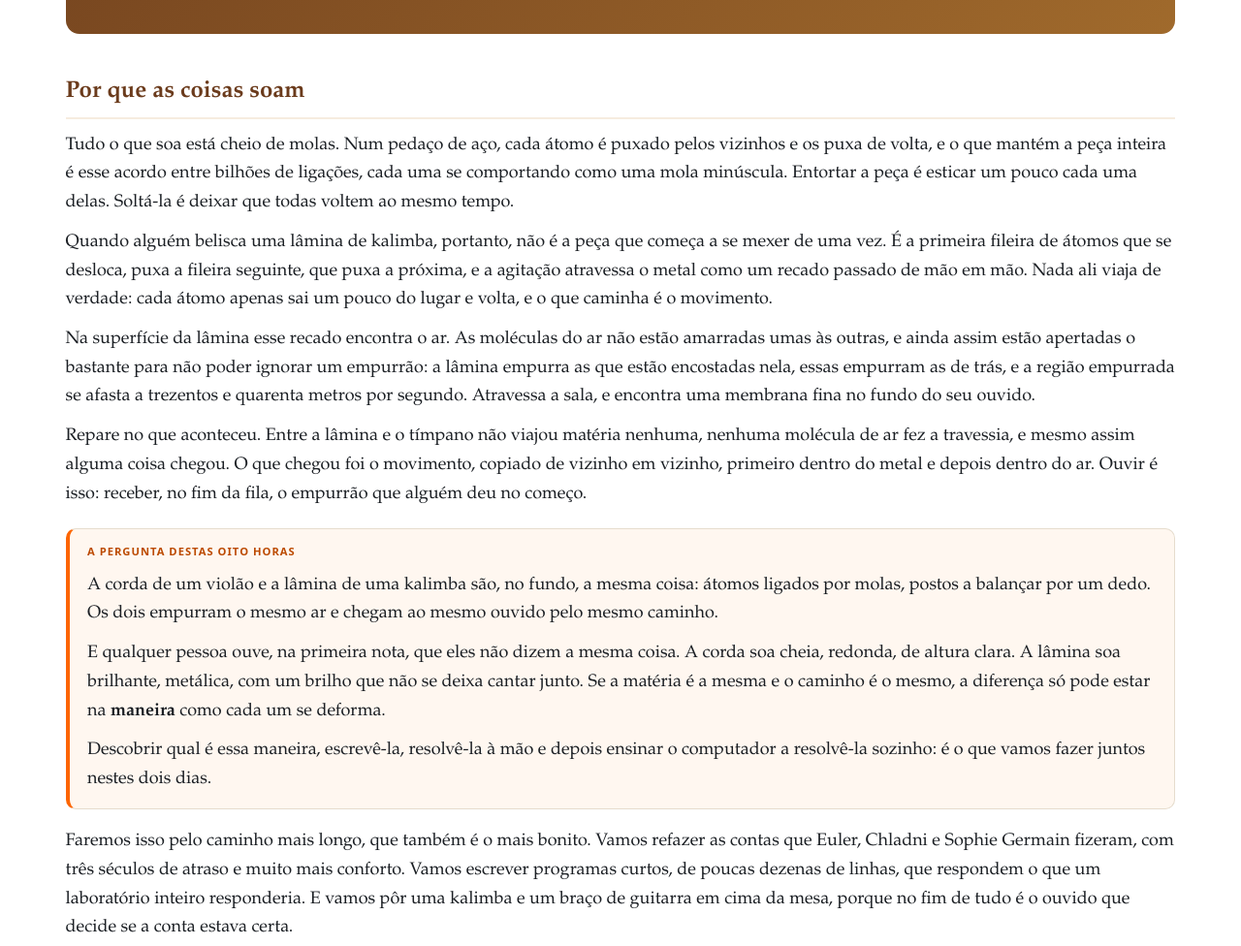
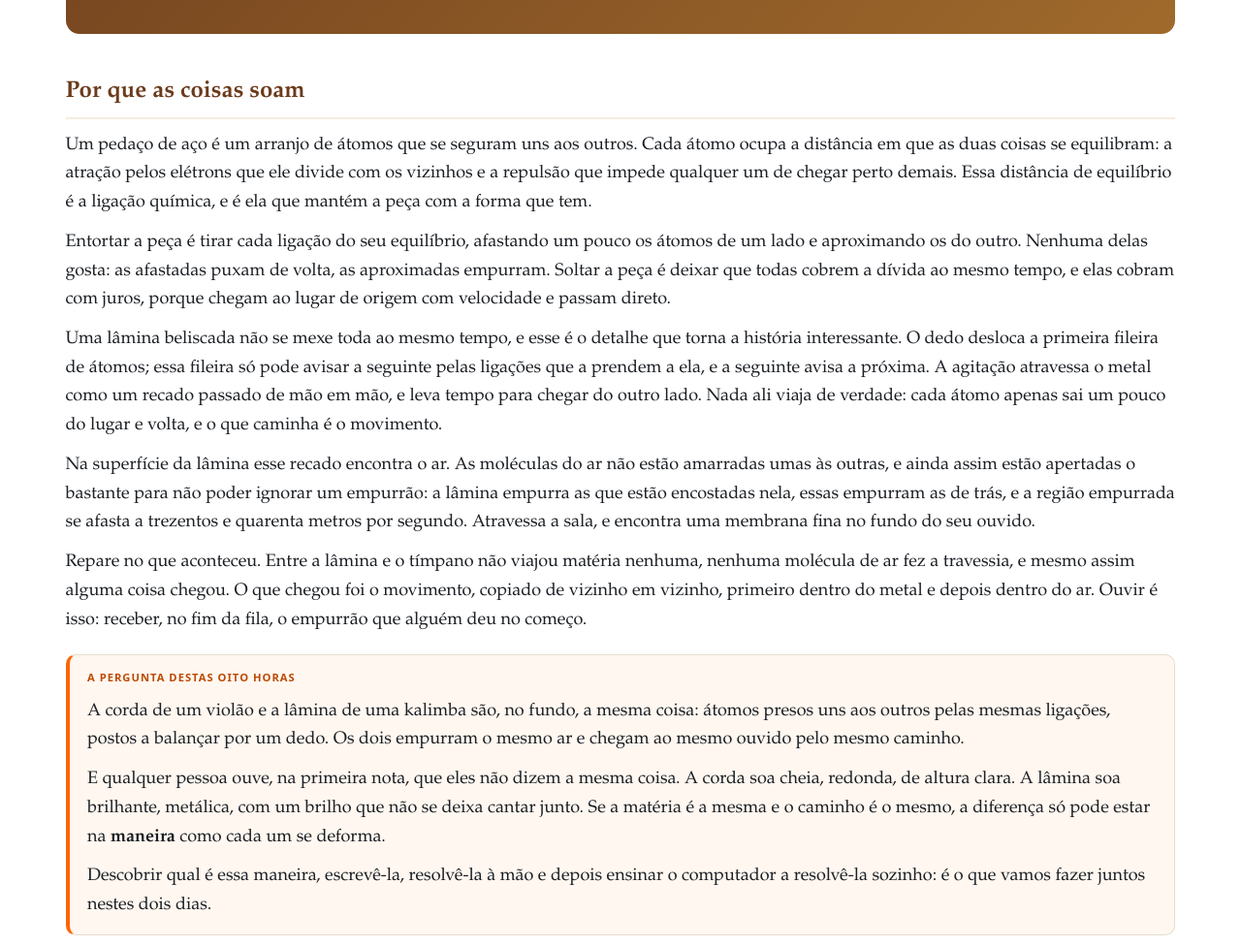
Before and after one commit to apianomorais/deformacao, a plain HTML site: page index.html in a window 1280 px wide. Shown: the part 540-1516 px from the top of the page at 97% size. Drawn offline with nearby package versions, Linux system fonts and the light colour scheme.

Commit message:
Índice: ligações químicas no lugar da metáfora das molas
A abertura explicava a elasticidade dizendo que cada ligação se comporta
como uma mola minúscula. A metáfora adianta um modelo que o curso ainda
não introduziu, e é desnecessária: a coisa de verdade é mais interessante
e cabe em duas frases.

Cada átomo ocupa a distância em que a atração pelos elétrons que divide
com os vizinhos equilibra a repulsão que impede qualquer um de chegar
perto demais. Essa distância de equilíbrio é a ligação química, e é ela
que mantém a peça com a forma que tem. Entortar a peça é tirar cada
ligação do seu equilíbrio; soltá-la é deixar que todas cobrem a dívida ao
mesmo tempo, e elas cobram com juros, porque chegam ao lugar de origem
com velocidade e passam direto.

O parágrafo da propagação também foi refeito: o que faz a agitação levar
tempo para atravessar o metal é que cada fileira de átomos só pode avisar
a seguinte pelas ligações que a prendem a ela.

Co-Authored-By: Claude Opus 5 <noreply@anthropic.com>
Claude-Session: https://claude.ai/code/session_01VYy9br5FFwkBtaTjGJS68d

```diff
--- a/index.html
+++ b/index.html
@@ -5,8 +5,8 @@
 <meta name="viewport" content="width=device-width, initial-scale=1">
 <title>Da kalimba à viga | Da kalimba à viga</title>
 <link rel="icon" type="image/png" href="assets/img/favicon.png">
-<link rel="stylesheet" href="assets/css/estilo.css?v=202611092023">
-<script src="assets/js/comum.js?v=202611092023"></script>
+<link rel="stylesheet" href="assets/css/estilo.css?v=202611092028">
+<script src="assets/js/comum.js?v=202611092028"></script>
 <script src="assets/js/codigo.js"></script>
 <script id="MathJax-script" async src="https://cdn.jsdelivr.net/npm/mathjax@3/es5/tex-svg.js"></script>
 </head>
@@ -54,16 +54,24 @@
 
   <h2 id="pergunta">Por que as coisas soam</h2>
 
-  <p>Tudo o que soa está cheio de molas. Num pedaço de aço, cada átomo é puxado pelos
-  vizinhos e os puxa de volta, e o que mantém a peça inteira é esse acordo entre bilhões de
-  ligações, cada uma se comportando como uma mola minúscula. Entortar a peça é esticar um
-  pouco cada uma delas. Soltá-la é deixar que todas voltem ao mesmo tempo.</p>
+  <p>Um pedaço de aço é um arranjo de átomos que se seguram uns aos outros. Cada átomo
+  ocupa a distância em que as duas coisas se equilibram: a atração pelos elétrons que ele
+  divide com os vizinhos e a repulsão que impede qualquer um de chegar perto demais. Essa
+  distância de equilíbrio é a ligação química, e é ela que mantém a peça com a forma que
+  tem.</p>
 
-  <p>Quando alguém belisca uma lâmina de kalimba, portanto, não é a peça que começa a se
-  mexer de uma vez. É a primeira fileira de átomos que se desloca, puxa a fileira seguinte,
-  que puxa a próxima, e a agitação atravessa o metal como um recado passado de mão em mão.
-  Nada ali viaja de verdade: cada átomo apenas sai um pouco do lugar e volta, e o que
-  caminha é o movimento.</p>
+  <p>Entortar a peça é tirar cada ligação do seu equilíbrio, afastando um pouco os átomos de
+  um lado e aproximando os do outro. Nenhuma delas gosta: as afastadas puxam de volta, as
+  aproximadas empurram. Soltar a peça é deixar que todas cobrem a dívida ao mesmo tempo, e
+  elas cobram com juros, porque chegam ao lugar de origem com velocidade e passam
+  direto.</p>
+
+  <p>Uma lâmina beliscada não se mexe toda ao mesmo tempo, e esse é o detalhe que torna a
+  história interessante. O dedo desloca a primeira fileira de átomos; essa fileira só pode
+  avisar a seguinte pelas ligações que a prendem a ela, e a seguinte avisa a próxima. A
+  agitação atravessa o metal como um recado passado de mão em mão, e leva tempo para chegar
+  do outro lado. Nada ali viaja de verdade: cada átomo apenas sai um pouco do lugar e volta,
+  e o que caminha é o movimento.</p>
 
   <p>Na superfície da lâmina esse recado encontra o ar. As moléculas do ar não estão
   amarradas umas às outras, e ainda assim estão apertadas o bastante para não poder ignorar
@@ -79,8 +87,8 @@
   <div class="bloco fisica">
     <span class="rotulo">A pergunta destas oito horas</span>
     <p>A corda de um violão e a lâmina de uma kalimba são, no fundo, a mesma coisa: átomos
-    ligados por molas, postos a balançar por um dedo. Os dois empurram o mesmo ar e chegam
-    ao mesmo ouvido pelo mesmo caminho.</p>
+    presos uns aos outros pelas mesmas ligações, postos a balançar por um dedo. Os dois
+    empurram o mesmo ar e chegam ao mesmo ouvido pelo mesmo caminho.</p>
     <p>E qualquer pessoa ouve, na primeira nota, que eles não dizem a mesma coisa. A corda
     soa cheia, redonda, de altura clara. A lâmina soa brilhante, metálica, com um brilho que
     não se deixa cantar junto. Se a matéria é a mesma e o caminho é o mesmo, a diferença só
@@ -239,6 +247,6 @@
   Laboratório de Física Computacional Aplicada (LFCA) · Universidade Regional do Cariri</p>
 </footer>
 
-<script src="assets/js/widgets.js?v=202611092023"></script>
+<script src="assets/js/widgets.js?v=202611092028"></script>
 </body>
 </html>
```
Also changed, not shown: apendices.html (+3 -3 lines), bloco1.html (+3 -3 lines), bloco2.html (+3 -3 lines), bloco3.html (+3 -3 lines), bloco4.html (+3 -3 lines), bloco5.html (+3 -3 lines), bloco6.html (+3 -3 lines), bloco7.html (+3 -3 lines), bloco8.html (+3 -3 lines).
